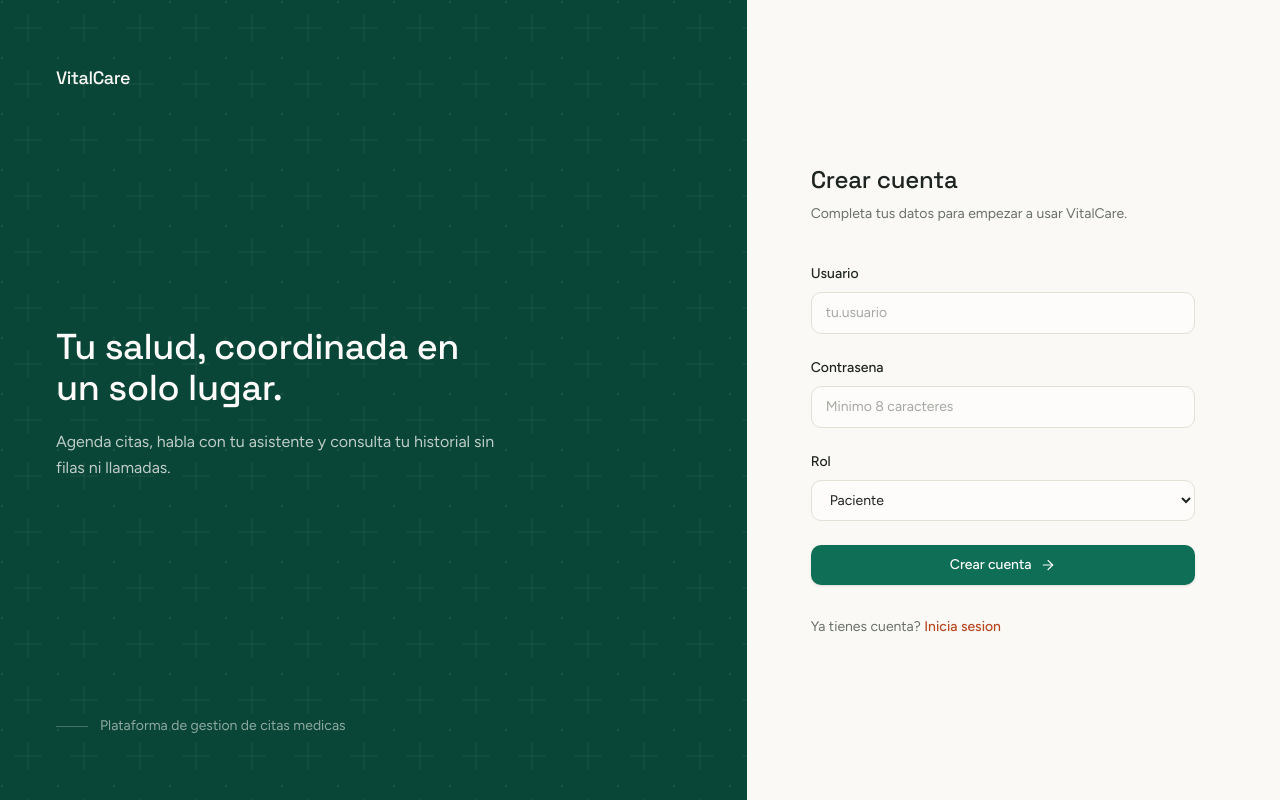
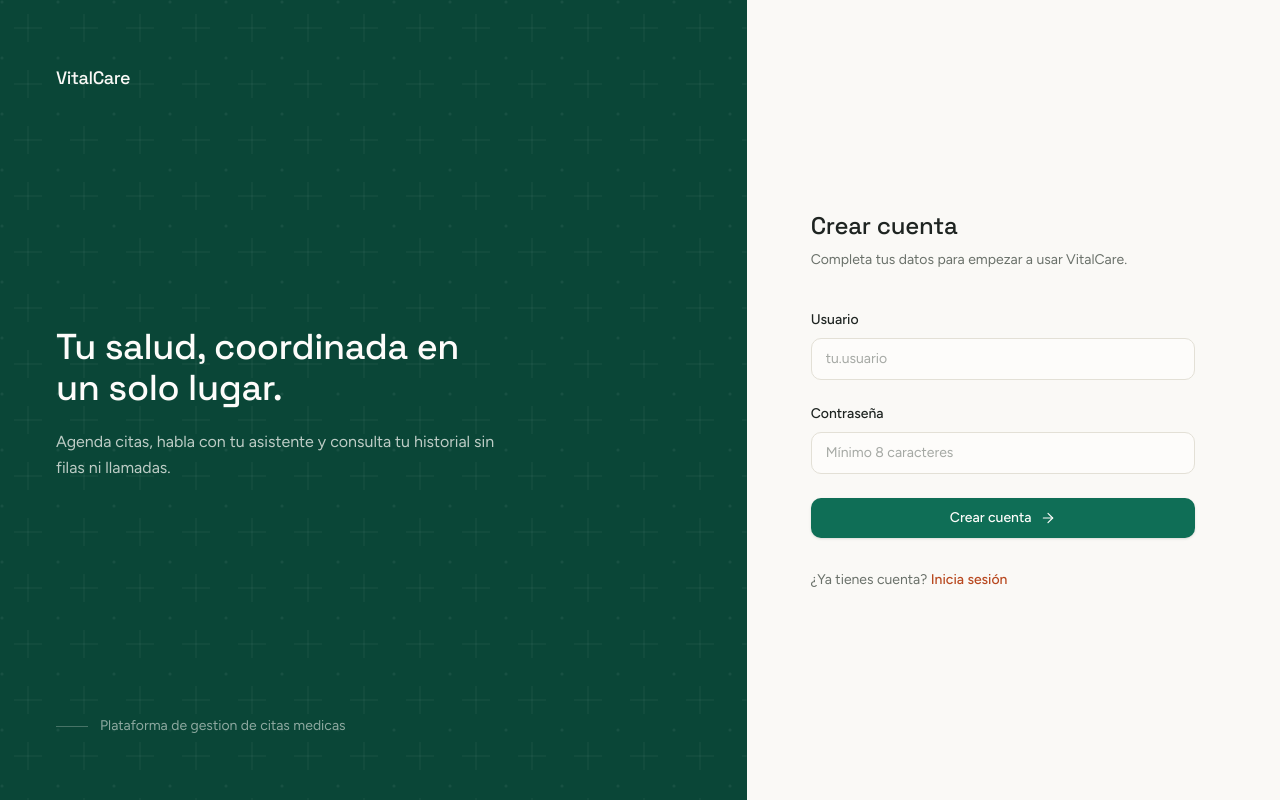
Before and after one commit to JimboJ10/sistema-citas-frontend, a React (Vite) app: page /registro in a window 1280 px wide. Built offline with nearby package versions, Linux system fonts and the light colour scheme.

Commit message:
feat: connect registration form to real API

```diff
--- a/src/pages/Registro/Registro.jsx
+++ b/src/pages/Registro/Registro.jsx
@@ -1,25 +1,17 @@
 import { useState } from 'react'
 import { Link, useNavigate } from 'react-router-dom'
-import { ArrowRight } from 'lucide-react'
+import { ArrowRight, Loader2 } from 'lucide-react'
 
 import Field from '../../components/Field.jsx'
 import AuthAside from '../../components/AuthAside.jsx'
-// import { register as registerRequest } from '../../api/auth.js'
-
-const ROLES = [
-  { value: 'PACIENTE', label: 'Paciente' },
-  { value: 'DOCTOR', label: 'Doctor' },
-  { value: 'ADMIN', label: 'Administrador' },
-]
+import { register as registerRequest } from '../../api/auth.js'
 
 export default function Registro() {
   const navigate = useNavigate()
 
-  const [form, setForm] = useState({
-    username: '',
-    password: '',
-    rol: 'PACIENTE',
-  })
+  const [form, setForm] = useState({ username: '', password: '' })
+  const [error, setError] = useState(null)
+  const [loading, setLoading] = useState(false)
 
   function update(e) {
     setForm((prev) => ({ ...prev, [e.target.name]: e.target.value }))
@@ -27,11 +19,22 @@ export default function Registro() {
 
   async function handleSubmit(e) {
     e.preventDefault()
-    // TODO: conectar con la API
-    //   await registerRequest(form)   // { username, password, rol }
-    //   navigate('/login')
-    console.log('registro submit (placeholder):', form)
-    navigate('/login')
+    setError(null)
+    setLoading(true)
+
+    try {
+      // El rol siempre es PACIENTE del lado del backend, sin importar
+      // lo que se envíe aquí (ver AuthService.registrar en el backend).
+      await registerRequest({ ...form, rol: 'PACIENTE' })
+      navigate('/login')
+    } catch (err) {
+      const mensaje =
+        err.response?.data?.error ??
+        'No se pudo crear la cuenta. Intenta de nuevo.'
+      setError(mensaje)
+    } finally {
+      setLoading(false)
+    }
   }
 
   return (
@@ -62,47 +65,45 @@ export default function Registro() {
               onChange={update}
             />
             <Field
-              label="Contrasena"
+              label="Contraseña"
               id="password"
               name="password"
               type="password"
               autoComplete="new-password"
-              placeholder="Minimo 8 caracteres"
+              placeholder="Mínimo 8 caracteres"
               value={form.password}
               onChange={update}
             />
-            <Field label="Rol" id="rol">
-              <select
-                id="rol"
-                name="rol"
-                value={form.rol}
-                onChange={update}
-                className="mt-2 block w-full rounded-lg border border-hairline bg-cream-50 px-3.5 py-2.5 text-sm text-ink outline-none transition-colors focus:border-brand-400 focus:ring-2 focus:ring-brand-500/15"
-              >
-                {ROLES.map((r) => (
-                  <option key={r.value} value={r.value}>
-                    {r.label}
-                  </option>
-                ))}
-              </select>
-            </Field>
+
+            {error && (
+              <p className="rounded-lg bg-accent-50 px-4 py-2.5 text-sm text-accent-700">
+                {error}
+              </p>
+            )}
 
             <button
               type="submit"
-              className="inline-flex w-full items-center justify-center gap-2 rounded-lg bg-brand-500 px-4 py-2.5 text-sm font-medium text-cream-50 shadow-sm transition-colors hover:bg-brand-600"
+              disabled={loading}
+              className="inline-flex w-full items-center justify-center gap-2 rounded-lg bg-brand-500 px-4 py-2.5 text-sm font-medium text-cream-50 shadow-sm transition-colors hover:bg-brand-600 disabled:cursor-not-allowed disabled:opacity-60"
             >
-              Crear cuenta
-              <ArrowRight className="size-4" strokeWidth={1.75} />
+              {loading ? (
+                <Loader2 className="size-4 animate-spin" strokeWidth={1.75} />
+              ) : (
+                <>
+                  Crear cuenta
+                  <ArrowRight className="size-4" strokeWidth={1.75} />
+                </>
+              )}
             </button>
           </form>
 
           <p className="mt-8 text-sm text-muted">
-            Ya tienes cuenta?{' '}
+            ¿Ya tienes cuenta?{' '}
             <Link
               to="/login"
               className="font-medium text-accent-600 transition-colors hover:text-accent-500"
             >
-              Inicia sesion
+              Inicia sesión
             </Link>
           </p>
         </div>
```
